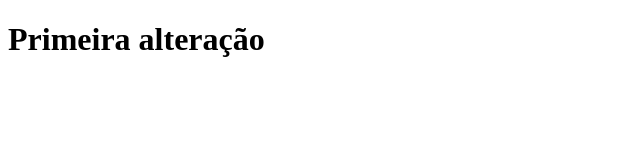
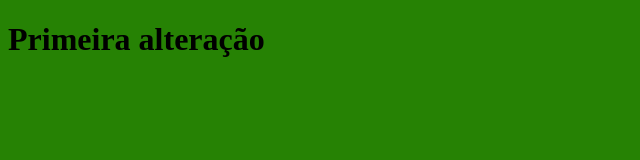
Before and after one commit to moesiomeneses/curso-git, a plain HTML site: page index.html in a window 1280 px wide. Shown: the whole page, without its empty margins (0-640 px from the left). Drawn offline with Linux system fonts and the light colour scheme.

Commit message:
Adicionando Estilo e Chamando no html

```diff
--- /dev/null
+++ b/estilo.css
@@ -0,0 +1,3 @@
+body{
+	background-color: #268204;
+}
--- a/index.html
+++ b/index.html
@@ -1,6 +1,7 @@
 <!DOCTYPE html>
 <html>
 <head>
+	<link rel="stylesheet" type="text/css" href="estilo.css">
 	<title></title>
 </head>
 <body>
```
